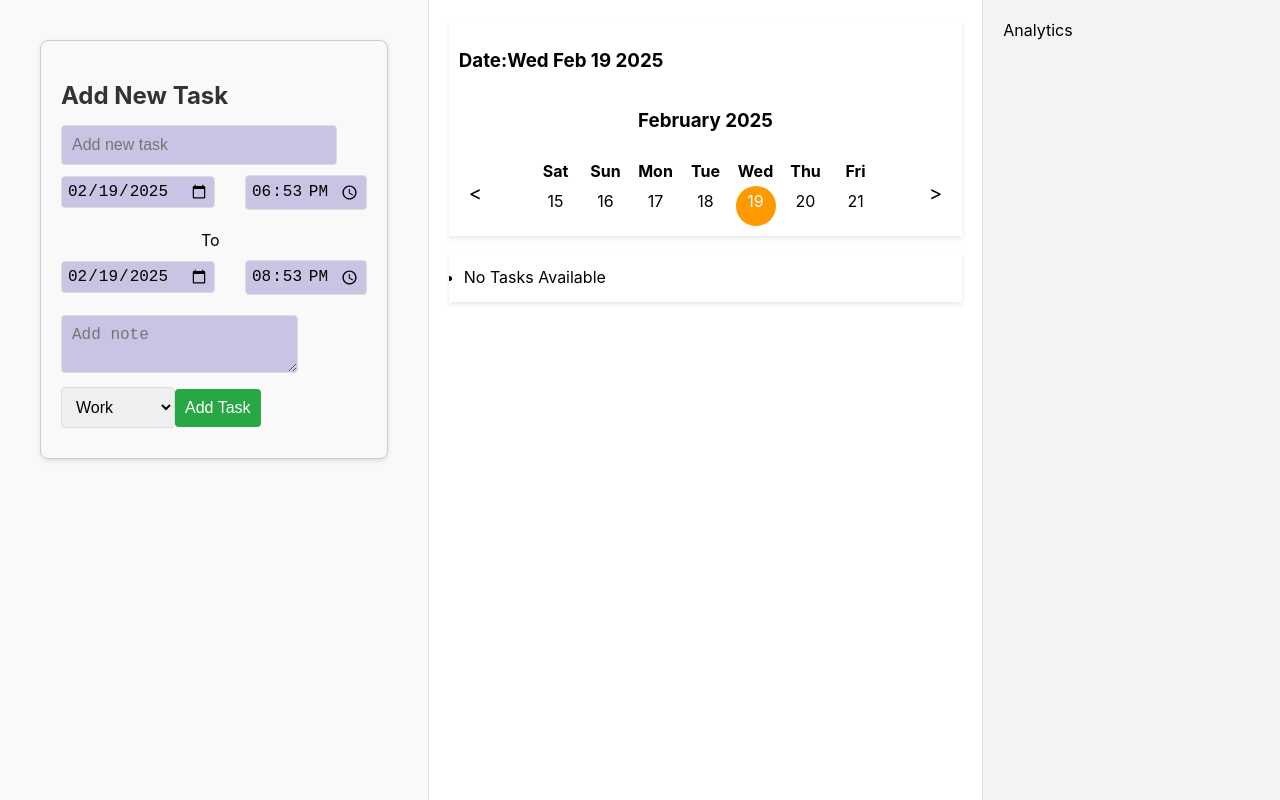
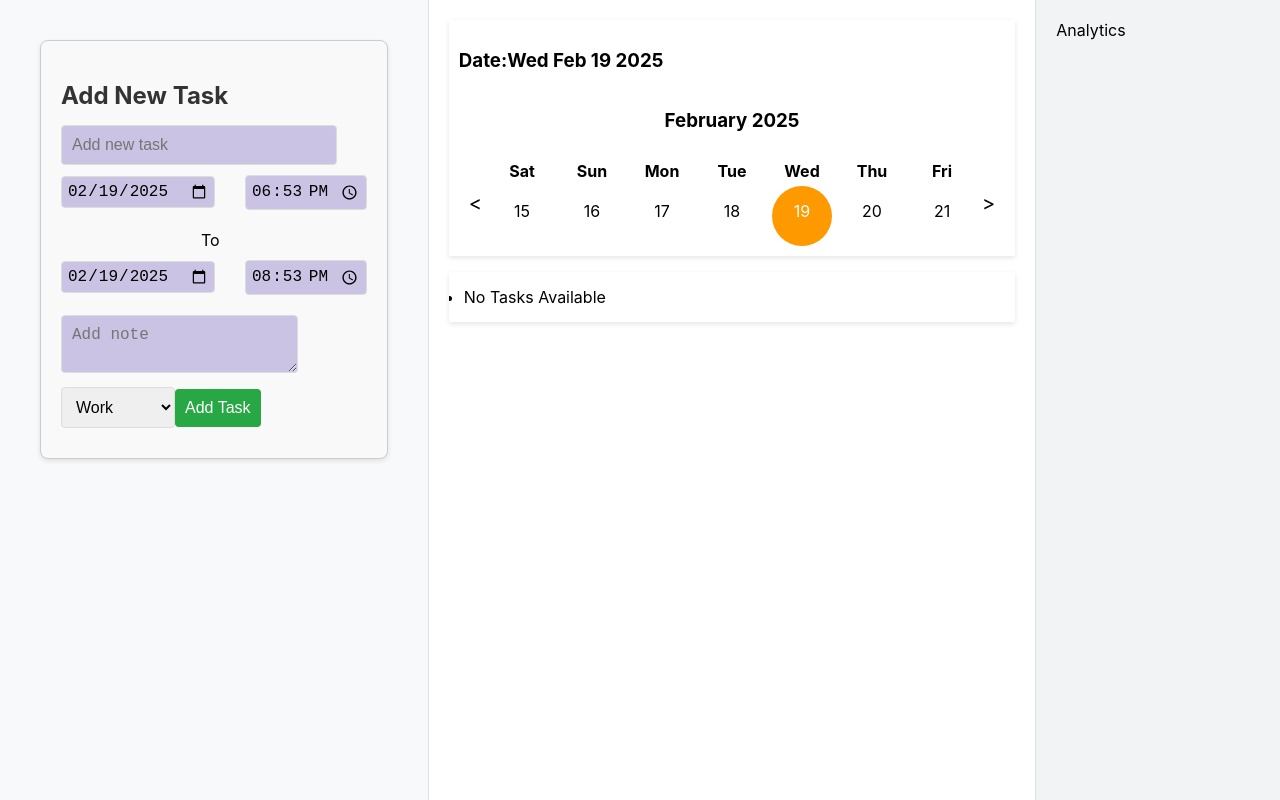
Before and after one commit to Kendi-prog/todo-habit-tracker, a React (Create React App) app: page / in a window 1280 px wide. Built offline with nearby package versions, Linux system fonts and the light colour scheme.

Commit message:
changing the scrolling of dates from 7 to 3 and adding spacing between the dates

```diff
--- a/src/ToDo App/components/calendar/calendar.component.jsx
+++ b/src/ToDo App/components/calendar/calendar.component.jsx
@@ -51,12 +51,12 @@ const Calendar = ({ onDateSelect }) => {
     }, [currentDate]);
 
     const handlePrevious = () => {
-        setStartDateIndex((prevIndex) => Math.max(prevIndex - 7, 0));
+        setStartDateIndex((prevIndex) => Math.max(prevIndex - 3, 0));
     };
 
     const handleNext = () => {
         if (startDateIndex + 7 < dateRange.length) {
-            setStartDateIndex((prevIndex) => Math.min(prevIndex + 7, dateRange.length - 1));
+            setStartDateIndex((prevIndex) => Math.min(prevIndex + 3, dateRange.length - 1));
         }
     };
 
--- a/src/ToDo App/components/calendar/calendar.styles.jsx
+++ b/src/ToDo App/components/calendar/calendar.styles.jsx
@@ -41,7 +41,7 @@ export const DayLabel = styled.div`
 export const DateLabel = styled.div`
     cursor: pointer;
     text-align: center;
-    padding: 5px;
+    padding: 15px;
     border-radius: 50%;
     width: 30px;
     height: 30px;
```
